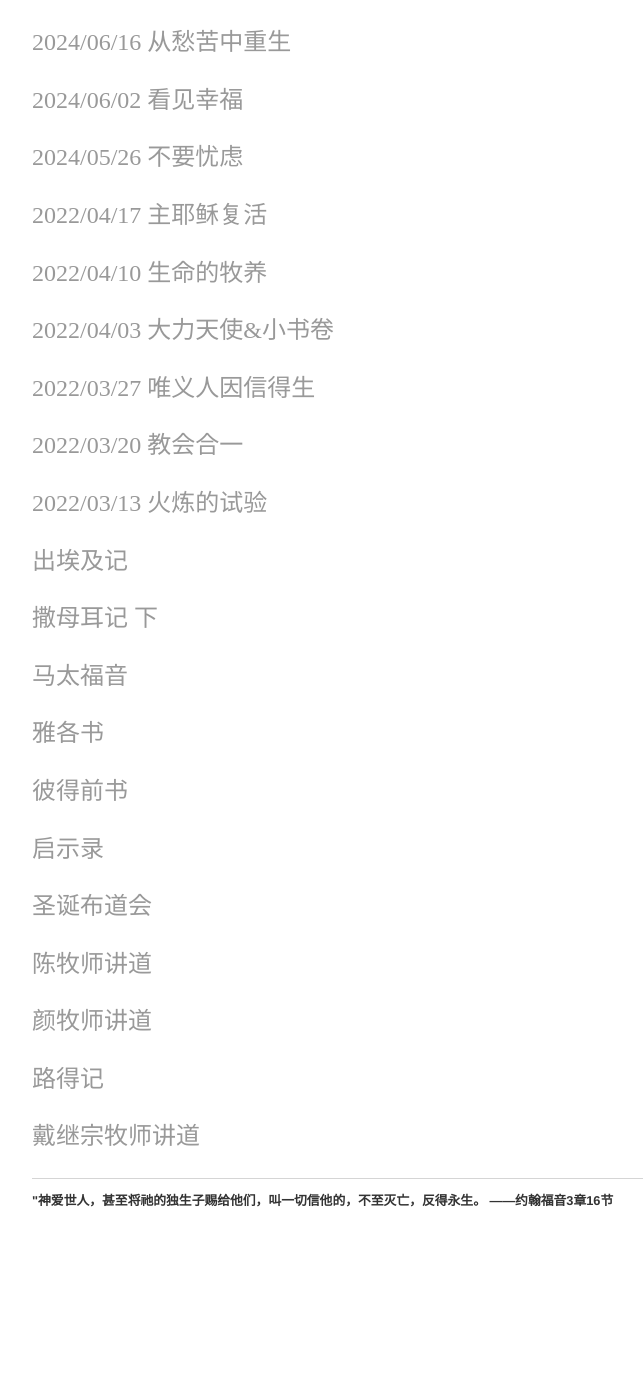
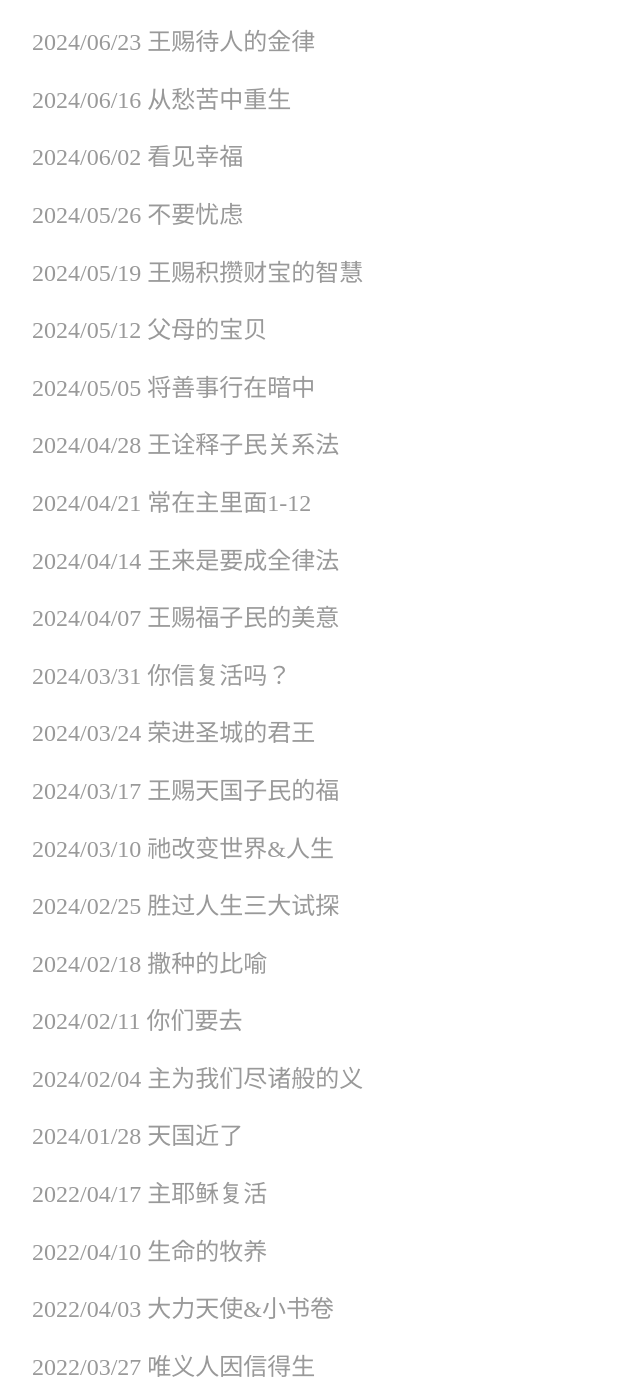
Before and after one commit to fukuokachinesechurch/fukuoka-cmujp-church, a Jekyll site: the page built from sermons/index.md, in a window 1280 px wide and 1400 px high, scrolled down 253 px. Shown: the whole window, without its empty margins (160-803 px from the left). Built offline with Jekyll 4.4.1, drawn with Linux system fonts in a browser that asks for light colours; before the commit the page ends 1523 px from its top, so only the background shows below that; some of the changed text lies outside the part shown.

Commit message:
证道信息更新 (#4)
* 启示录更新 (#1)

* 中文学习班 圣经学习

中文学习班 圣经学习

* 主页订正

主页订正

* 证道信息更新

证道信息更新

```diff
--- a/sermons/index.md
+++ b/sermons/index.md
@@ -2,6 +2,8 @@
 title: 福音信息
 layout: default
 ---
+[2024/07/14 主的医治&福音 —— 王医治的权柄](https://www.youtube.com/watch?v=KL5HjDgjGbk)
+
 [2024/07/07 赞美主权的神](https://www.youtube.com/watch?v=HDqnwLILgNc)
 
 [2024/06/30 王对子民的召命](https://www.youtube.com/watch?v=LoWwsW5ulrk)
@@ -13,6 +15,38 @@
 [2024/06/02 看见幸福](https://www.youtube.com/watch?v=Or3PBdfnQHs)
 
 [2024/05/26 不要忧虑](https://www.youtube.com/watch?v=637ae6Fvl7Y)
+
+[2024/05/19 王赐积攒财宝的智慧](https://www.youtube.com/watch?v=PJw9OkZjGDI)
+
+[2024/05/12 父母的宝贝](https://www.youtube.com/watch?v=Q9a6IlWIhFU)
+
+[2024/05/05 将善事行在暗中](https://www.youtube.com/watch?v=R8DTWC2U6IM&t=348s)
+
+[2024/04/28 王诠释子民关系法](https://www.youtube.com/watch?v=SVR-2AvzVrA)
+
+[2024/04/21 常在主里面1-12](https://www.youtube.com/watch?v=t8liQQqtxSk&t=21s)
+
+[2024/04/14 王来是要成全律法](https://www.youtube.com/watch?v=Y21SVD7QPts&t=22s)
+
+[2024/04/07 王赐福子民的美意](https://www.youtube.com/watch?v=xUO61vLJFBw&t=166s)
+
+[2024/03/31 你信复活吗？](https://www.youtube.com/watch?v=f_17MkVvvVE)
+
+[2024/03/24 荣进圣城的君王](https://www.youtube.com/watch?v=hY3Q0aKzC-c&t=43s)
+
+[2024/03/17 王赐天国子民的福](https://www.youtube.com/watch?v=O6w4ZGpUdM0)
+
+[2024/03/10 祂改变世界&人生](https://www.youtube.com/watch?v=pV6Eu4sK7AE)
+
+[2024/02/25 胜过人生三大试探](https://www.youtube.com/watch?v=iTbWSs6KE1w)
+
+[2024/02/18 撒种的比喻](https://www.youtube.com/watch?v=CRFw-W7R5o0)
+
+[2024/02/11 你们要去](https://www.youtube.com/watch?v=ba8tHpeq6bg&t=48s)
+
+[2024/02/04 主为我们尽诸般的义](https://www.youtube.com/watch?v=g-efyKv5ZBo)
+
+[2024/01/28 天国近了](https://www.youtube.com/watch?v=BYZmJ0BiVwQ)
 
 [2022/04/17 主耶稣复活](https://drive.google.com/file/d/13tc-dp6UC7hMYpocG8Uiuaj-zQCtqGhx/view?usp=sharing)
 
```
